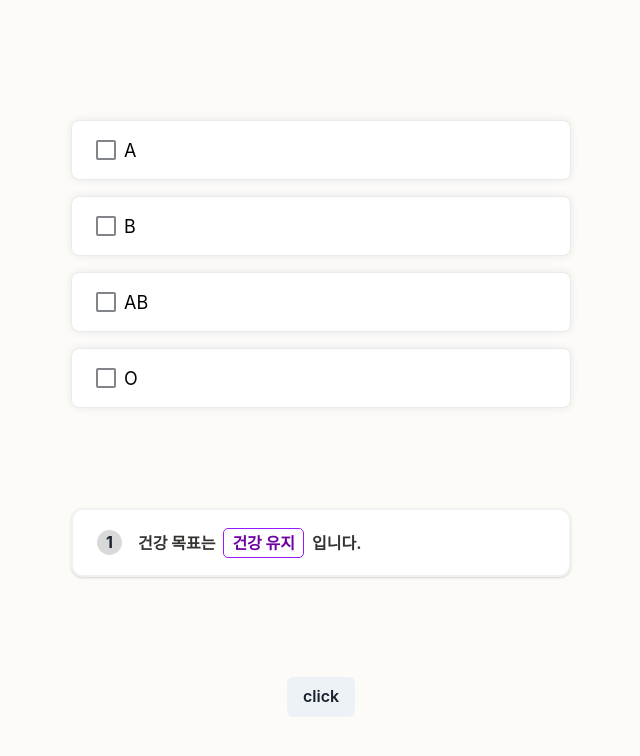
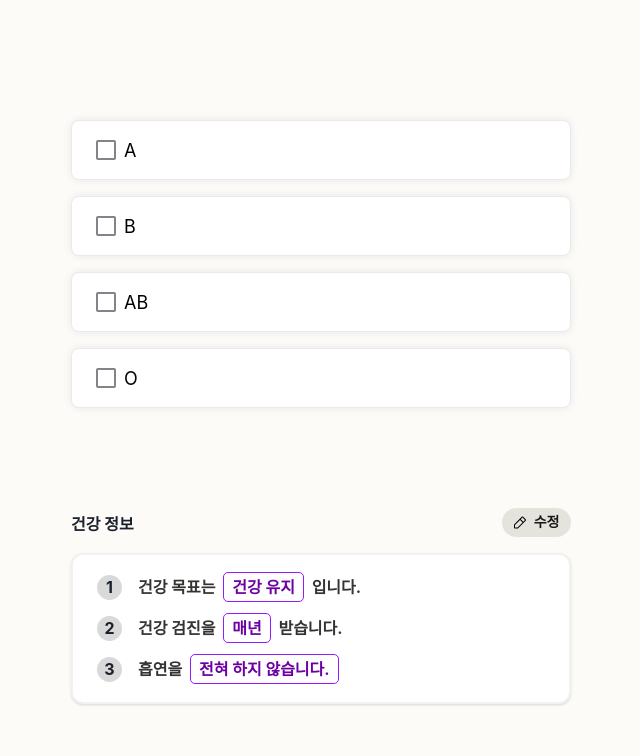
Before and after one commit to foodteacher/FoodTeacherV2-FE, a Next.js app: page /survey in a window 1280 px wide. Shown: the top 756 px of the page, without its empty margins (319-959 px from the left). Built offline with nearby package versions, Linux system fonts and the light colour scheme.

Commit message:
feat : 설문조사 결과 카드 목록
Refs:[]

```diff
--- /dev/null
+++ b/app/(featured-slice)/shared/ui/Icons/PencilIcon.tsx
@@ -0,0 +1,21 @@
+"use client";
+import React from "react";
+
+export const PencilIcon = () => {
+  return (
+    <svg
+      width="12"
+      height="13"
+      viewBox="0 0 12 13"
+      fill="none"
+      xmlns="http://www.w3.org/2000/svg"
+    >
+      <path
+        fill-rule="evenodd"
+        clip-rule="evenodd"
+        d="M8.47912 1.5L10.9992 4.02004L9.28392 5.73528L6.76388 3.21524L8.47912 1.5ZM6.05677 3.92235L1 8.97912L1.00003 11.4991L3.52004 11.4992L8.57681 6.44239L6.05677 3.92235ZM7.77202 0.792893C8.16254 0.402369 8.79571 0.402369 9.18623 0.792893L11.7063 3.31293C12.0968 3.70346 12.0968 4.33662 11.7063 4.72715L4.22715 12.2063C4.03961 12.3938 3.78525 12.4992 3.52003 12.4992L1.00002 12.4991C0.447738 12.4991 3.06719e-05 12.0514 2.54456e-05 11.4991L0 8.97913C-2.67684e-06 8.71391 0.105354 8.45956 0.292893 8.27202L7.77202 0.792893Z"
+        fill="black"
+      />
+    </svg>
+  );
+};
--- a/app/(featured-slice)/shared/ui/Icons/index.ts
+++ b/app/(featured-slice)/shared/ui/Icons/index.ts
@@ -1,2 +1,3 @@
 export { CheckBoxCheckIcon } from "./CheckBoxCheckIcon";
 export { CheckBoxIcon } from "./CheckBoxIcon";
+export { PencilIcon } from "./PencilIcon";
--- /dev/null
+++ b/app/(featured-slice)/shared/ui/list/SurveyResultList.tsx
@@ -0,0 +1,48 @@
+"use client";
+import {
+  Box,
+  Highlight,
+  HighlightProps,
+  ListItem,
+  Text,
+} from "@chakra-ui/react";
+
+interface SignupResultListProps extends HighlightProps {
+  idx: number;
+}
+
+export const SurveryResultList = ({
+  idx,
+  query,
+  children,
+}: SignupResultListProps) => {
+  return (
+    <ListItem display={"flex"} gap={"16px"}>
+      <Box
+        bg={"#D9D9D9"}
+        h={"25px"}
+        aspectRatio={"1"}
+        borderRadius={"50%"}
+        textAlign={"center"}
+        fontSize={"16px"}
+        fontWeight={"bold"}
+      >
+        {idx}
+      </Box>
+      <Text color={"#333331"} fontWeight={"bold"} fontSize={"16px"}>
+        <Highlight
+          query={query}
+          styles={{
+            border: "1px solid #961AFF",
+            padding: "4px 8px",
+            margin: "0px 4px",
+            borderRadius: "5px",
+            color: "#6D00A3",
+          }}
+        >
+          {children}
+        </Highlight>
+      </Text>
+    </ListItem>
+  );
+};
--- a/app/(featured-slice)/shared/ui/list/index.ts
+++ b/app/(featured-slice)/shared/ui/list/index.ts
@@ -0,0 +1 @@
+export { SurveryResultList } from "./SurveyResultList";
--- a/app/(featured-slice)/widgets/survey-funnel/ui/step/TestStep.tsx
+++ b/app/(featured-slice)/widgets/survey-funnel/ui/step/TestStep.tsx
@@ -4,8 +4,10 @@ import { useRouter } from "next/navigation";
 import {
   Box,
   Button,
+  Flex,
   HStack,
   Highlight,
+  OrderedList,
   Text,
   UseCheckboxProps,
   VStack,
@@ -14,6 +16,8 @@ import { SubmitHandler, useForm } from "react-hook-form";
 import { BLOOD_TYPE_OTPIONS } from "../../../signup-funnel/const/const";
 import { FrontCheckBox } from "@/app/(featured-slice)/shared/ui/checkbox";
 import { SurveyResultCard } from "@/app/(featured-slice)/shared/ui/card";
+import { SurveryResultList } from "@/app/(featured-slice)/shared/ui/list";
+import { PencilIcon } from "@/app/(featured-slice)/shared/ui/Icons";
 
 interface TestStep extends UseCheckboxProps, StepProps {}
 interface FormType {
@@ -45,37 +49,38 @@ export const TestStep = ({ goNextStep, setState, ...props }: any) => {
         flexDir={"column"}
       />
 
-      <SurveyResultCard>
-        <HStack spacing={"16px"} w={"100%"}>
-          <Box
-            bg={"#D9D9D9"}
-            h={"25px"}
-            aspectRatio={"1"}
-            borderRadius={"50%"}
-            textAlign={"center"}
-            fontSize={"16px"}
-            fontWeight={"bold"}
+      <VStack spacing={"16px"} w={"100%"}>
+        <Flex h={"29px"} w={"100%"} justifyContent={"space-between"}>
+          <Text fontWeight={"bold"} fontSize={"16px"} lineHeight={2}>
+            건강 정보
+          </Text>
+          <Button
+            bg={"#E5E4DC"}
+            color={"#1A1918"}
+            fontSize={"14px"}
+            w={"69px"}
+            h={"29px"}
+            padding={"6px 12px"}
+            borderRadius={"40px"}
+            leftIcon={<PencilIcon />}
           >
-            1
-          </Box>
-          <Text color={"#333331"} fontWeight={"bold"} fontSize={"16px"}>
-            건강 목표는
-            <Highlight
-              query={"건강 유지"}
-              styles={{
-                border: "1px solid #961AFF",
-                padding: "4px 8px",
-                margin: "0px 8px",
-                borderRadius: "5px",
-                color: "#6D00A3",
-              }}
-            >
-              건강 유지
-            </Highlight>
-            입니다.
-          </Text>
-        </HStack>
-      </SurveyResultCard>
+            수정
+          </Button>
+        </Flex>
+        <SurveyResultCard>
+          <OrderedList listStyleType={"none"} margin={"0"} spacing={"16px"}>
+            <SurveryResultList idx={1} query={"건강 유지"}>
+              건강 목표는 건강 유지 입니다.
+            </SurveryResultList>
+            <SurveryResultList idx={2} query={"매년"}>
+              건강 검진을 매년 받습니다.
+            </SurveryResultList>
+            <SurveryResultList idx={3} query={"전혀 하지 않습니다."}>
+              흡연을 전혀 하지 않습니다.
+            </SurveryResultList>
+          </OrderedList>
+        </SurveyResultCard>
+      </VStack>
 
       <Button type={"submit"}>click</Button>
     </VStack>
```
